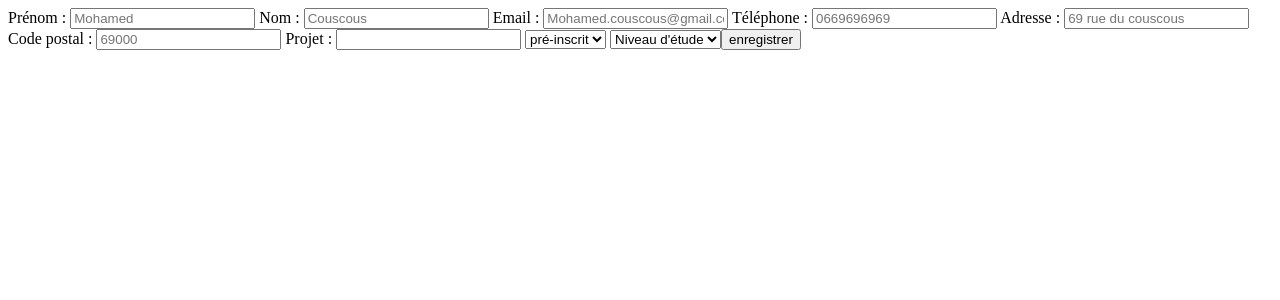
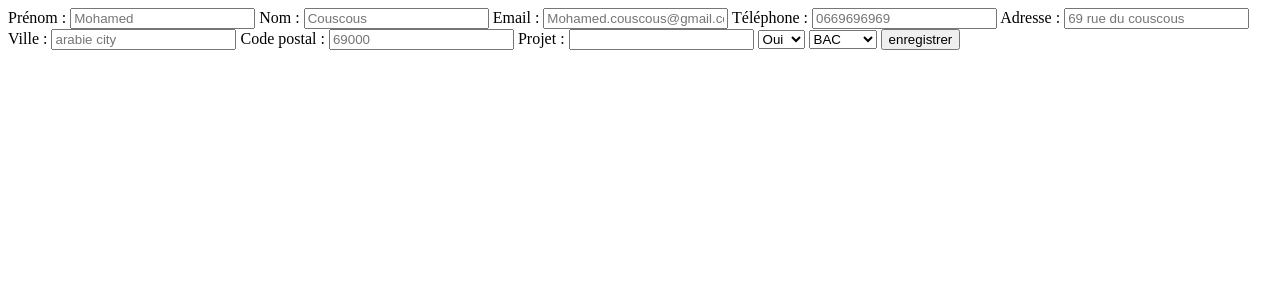
Before and after one commit to Tfoucher5/JPO, a PHP site: page /Home.php in a window 1280 px wide. Shown: the top 300 px of the page. Run offline with PHP 8.4, Linux system fonts and the light colour scheme.

Commit message:
formulaire fonctionel

```diff
--- a/Home.php
+++ b/Home.php
@@ -32,19 +32,23 @@
             <input type="text" name="tel" id="tel" placeholder="0669696969" required />
         <label for="adresse">Adresse : </label>
             <input type="text" name="adresse" id="adresse" placeholder="69 rue du couscous" required />
+        <label for="ville">Ville : </label>
+            <input type="text" name="ville" id="ville" placeholder="arabie city" required />
         <label for="code-postal">Code postal : </label>
             <input type="text" name="code-postal" id="code-postal" placeholder="69000" required />
         <label for="projet">Projet : </label>
             <input type="text" name="projet" id="projet" placholder="Le projet de Mohamed" required />
-        <select name="pre-inscrit" id="pre-inscrit">
-            <option value="">pré-inscrit</option>
-            <option value="oui">Oui</option>
-            <option value="non">Non</option>
+        <select name="pre_inscrit" id="pre_inscrit" required>
+            <option value="1">Oui</option>
+            <option value="0">Non</option>
         </select>
-        <select name="niveau_etude" id="niveau-etude">
-            <option value="">Niveau d'étude</option>
-            <option value=""></option>
-            <option value=""></option>
+        <select name="niveau_etude" id="niveau_etude" required>
+            <option value="3">BAC</option>
+            <option value="2">Licence</option>
+            <option value="1">Master</option>
+            <option value="4">Bac +2</option>
+            <option value="5">CAP</option>
+        </select>
         <input type="submit" name="soumettre" value="enregistrer" />
     </form>
     <?php
@@ -57,11 +61,15 @@
         $mail = $_POST['email'];
         $tel = $_POST['tel'];
         $adresse = $_POST['adresse'];
+        $ville = $_POST['ville'];
         $code_postal = $_POST['code-postal'];
+        $projet = $_POST['projet'];
+        $pre_inscrit = $_POST['pre_inscrit'];
+        $niveau_etude = $_POST['niveau_etude'];
 
         //on ajoute les valeurs dans la db
-        $sql = "INSERT INTO prospects (id, prenom, nom, email, n°_de_telephone, adresse, ville, code_postal, projet, pre_inscrit, niveau_etude, heure_enregistrement)
-                VALUES ('$prenom', '$nom', '$email', '$tel', '$adresse', '$code_postal')";
+        $sql = "INSERT INTO prospect (prenom, nom, email, tel, adresse, ville, code_postal, projet, pre_inscrit, niveau_etude, heure_enregistrement)
+                VALUES ('$prenom', '$nom', '$mail', '$tel', '$adresse', '$ville', '$code_postal', '$projet', '$pre_inscrit', '$niveau_etude', NOW())";
         $pdo->exec($sql);
         }
     ?>
```
